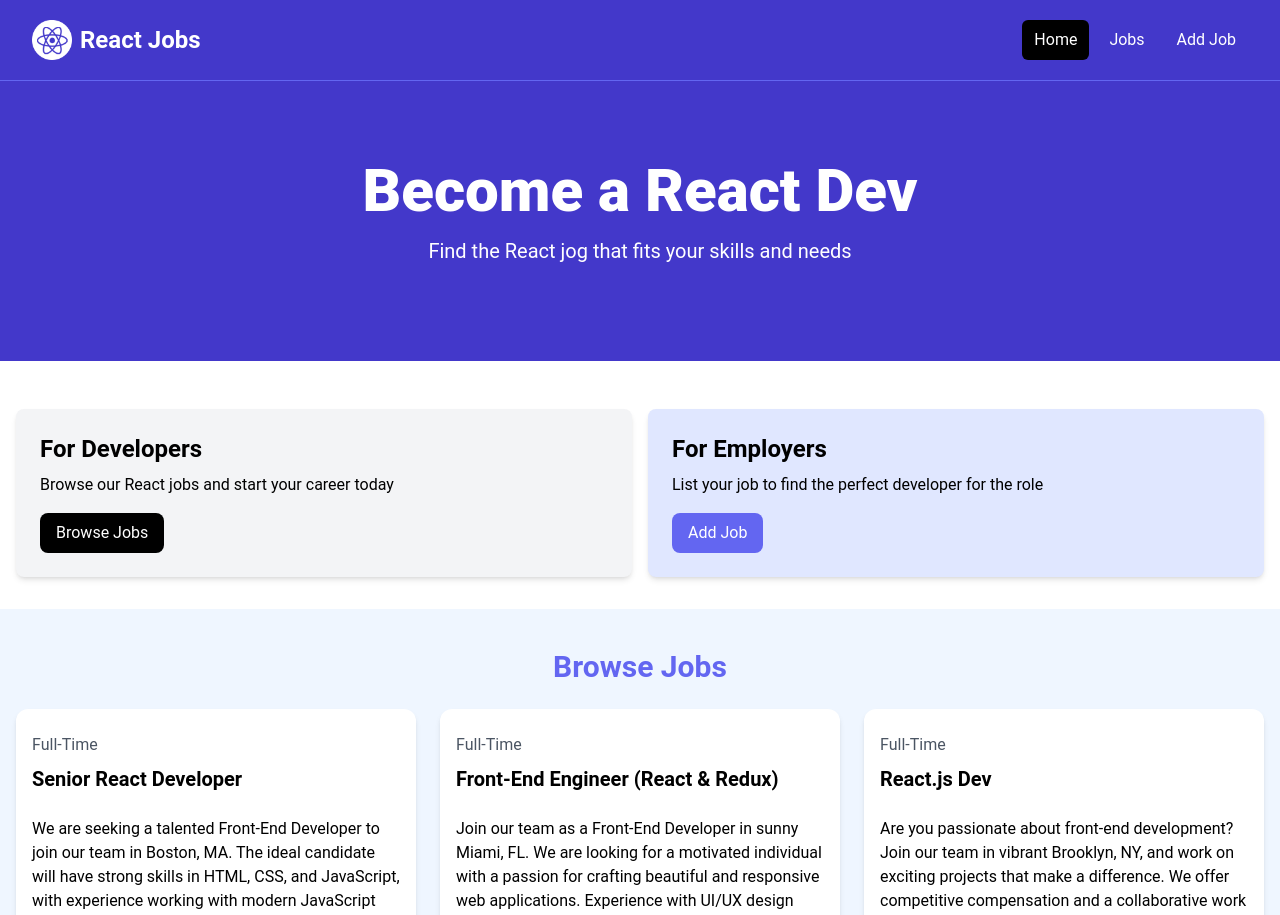
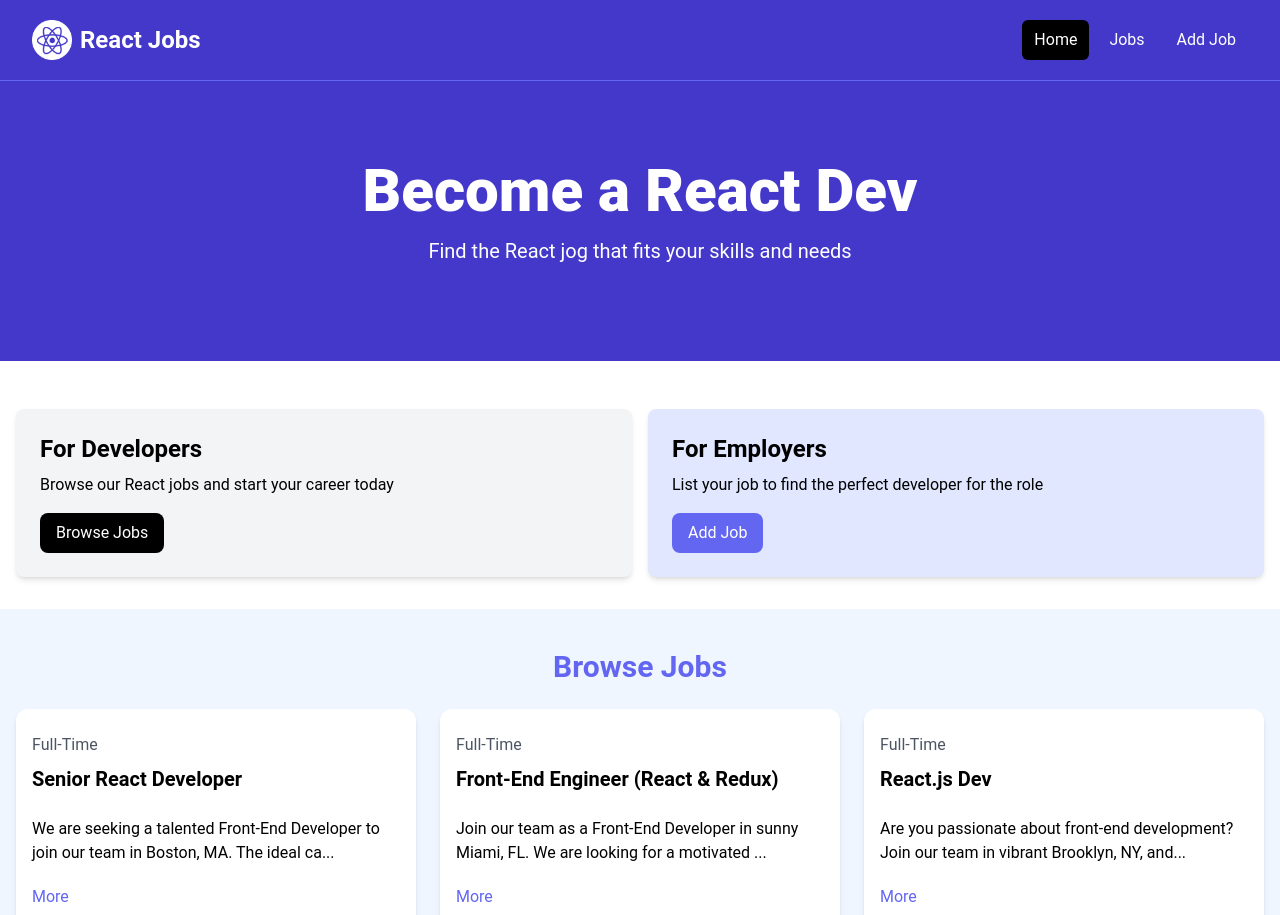
Before and after one commit to gazzaar/react-jobs, a React (Vite) app: page / in a window 1280 px wide. Shown: the top 915 px of the page. Built offline with nearby package versions, Linux system fonts and the light colour scheme.

Commit message:
learn hooks: useState

```diff
--- a/src/components/JobListing.jsx
+++ b/src/components/JobListing.jsx
@@ -1,4 +1,11 @@
+import { useState } from "react";
 const JobListing = ({ job }) => {
+  const [showFullDescription, setShowFullDescription] = useState(false);
+  let description = job.description;
+  if (!showFullDescription) {
+    description = description.substring(0, 90) + "...";
+  }
+
   return (
     <div className="bg-white rounded-xl shadow-md relative">
       <div className="p-4">
@@ -7,8 +14,14 @@
           <h3 className="text-xl font-bold">{job.title}</h3>
         </div>
 
-        <div className="mb-5">{job.description}</div>
-
+        <div className="mb-5">{description}</div>
+        <button
+          onClick={() => setShowFullDescription((prevState) => !prevState)}
+          className="text-indigo-500 mb-5"
+          hover:text-indigo-600
+        >
+          {showFullDescription ? "Less" : "More"}
+        </button>
         <h3 className="text-indigo-500 mb-2">{job.salary} / Year</h3>
 
         <div className="border border-gray-100 mb-5"></div>
```
